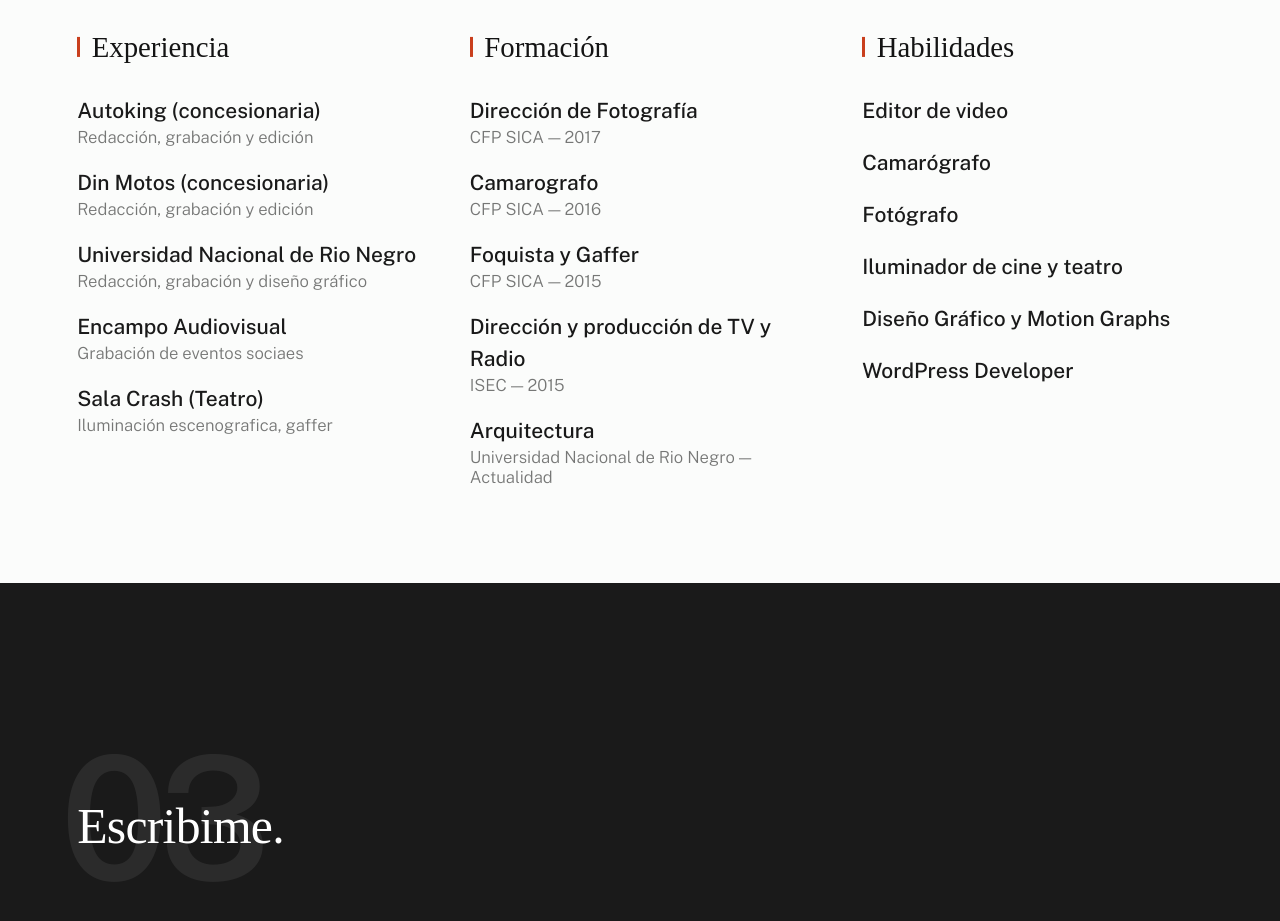
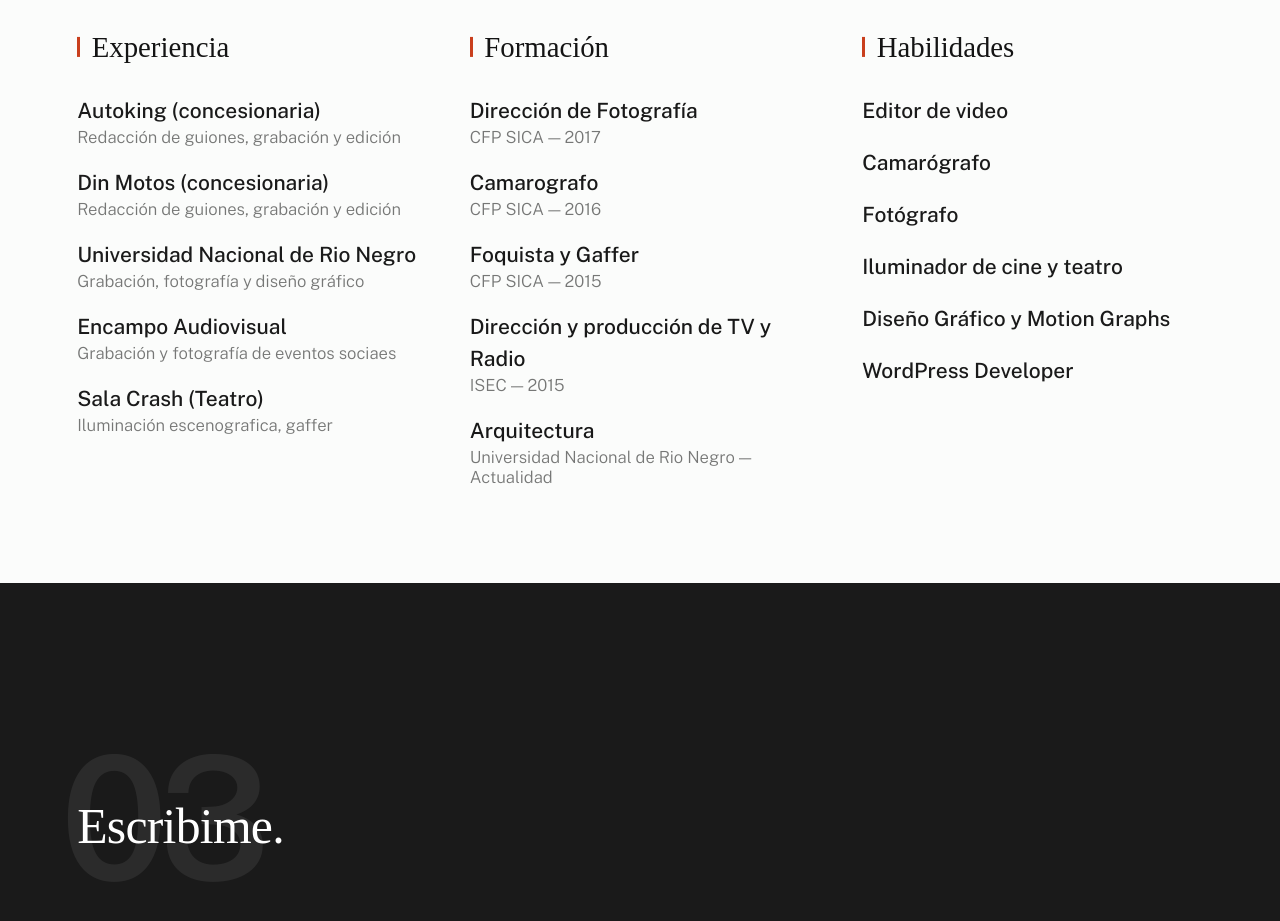
Before and after one commit to Angelfilmaker/portfolio2025., a plain HTML site: page index.html in a window 1280 px wide. Shown: the part 4060-4981 px from the top of the page. Drawn offline with nearby package versions, Linux system fonts and the light colour scheme; a web font is replaced by a local one.

Commit message:
Update index.html

```diff
--- a/index.html
+++ b/index.html
@@ -341,19 +341,19 @@
                             <ul class="s-about__list">
                                 <li>
                                     Autoking (concesionaria)
-                                    <span>Redacción, grabación y edición</span>
+                                    <span>Redacción de guiones, grabación y edición</span>
                                 </li>
                                 <li>
                                     Din Motos (concesionaria)
-                                    <span>Redacción, grabación y edición</span>
+                                    <span>Redacción de guiones, grabación y edición</span>
                                 </li>
                                 <li>
                                     Universidad Nacional de Rio Negro
-                                    <span>Redacción, grabación y diseño gráfico</span>
+                                    <span>Grabación, fotografía y diseño gráfico</span>
                                 </li>
                                 <li>
                                     Encampo Audiovisual
-                                    <span>Grabación de eventos sociaes</span>
+                                    <span>Grabación y fotografía de eventos sociaes</span>
                                 </li>
                                 <li>
                                     Sala Crash (Teatro)
```
